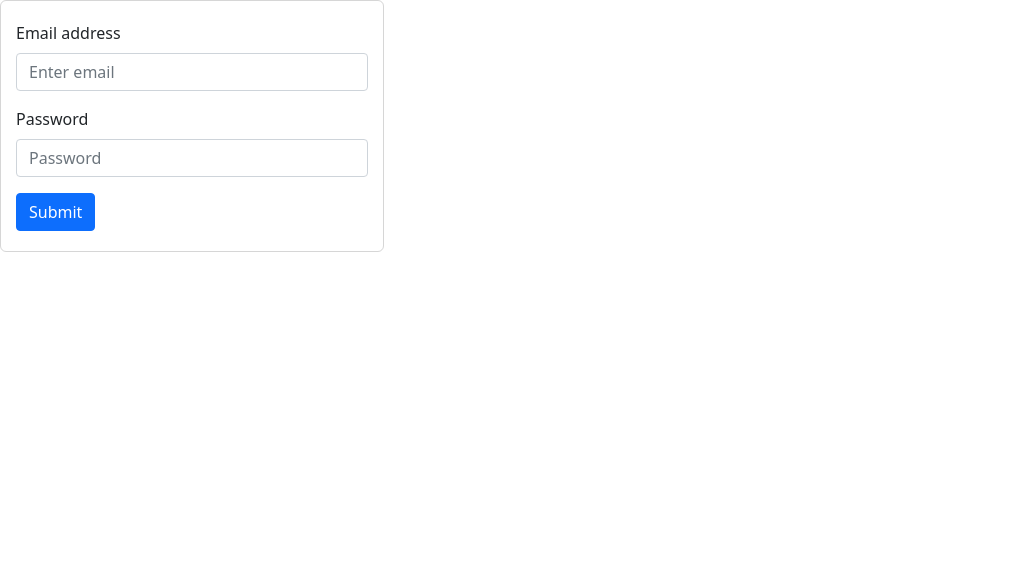
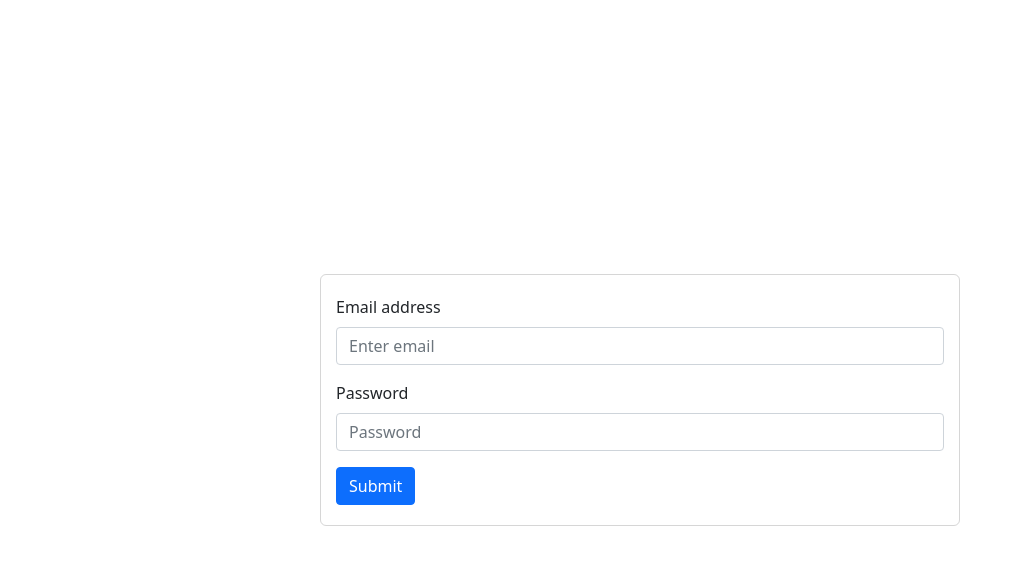
Before and after one commit to Micode360/Michat, a React (Create React App) app: page /signIn in a window 1280 px wide. Shown: the top 564 px of the page, without its empty margins (0-1023 px from the left). Built offline with nearby package versions, Linux system fonts and the light colour scheme.

Commit message:
signIn page created, home page created

```diff
--- a/src/index.css
+++ b/src/index.css
@@ -11,3 +11,15 @@
   font-family: source-code-pro, Menlo, Monaco, Consolas, 'Courier New',
     monospace;
 }
+
+
+.auth-form {
+  width:50%;
+  border:1px solid #3333;
+  border-radius: 6px;
+  padding: 20px 15px;
+  position:absolute;
+  top: 50%;
+  left: 50%;
+  transform: translate(-50%,-50%);
+}
--- a/src/signin.js
+++ b/src/signin.js
@@ -30,12 +30,7 @@
         <>
             <Form
                 onSubmit={submitMachine}
-                style={{
-                    width:'30%',
-                    border:'1px solid #3333',
-                    borderRadius: '6px',
-                    padding: '20px 15px'
-                }}
+                className = 'auth-form'
             >
                 <Form.Group className="mb-3" controlId="formBasicEmail">
                     <Form.Label>Email address</Form.Label>
```
Also changed, not shown: src/components/Home.js (added, +12 -0 lines).
